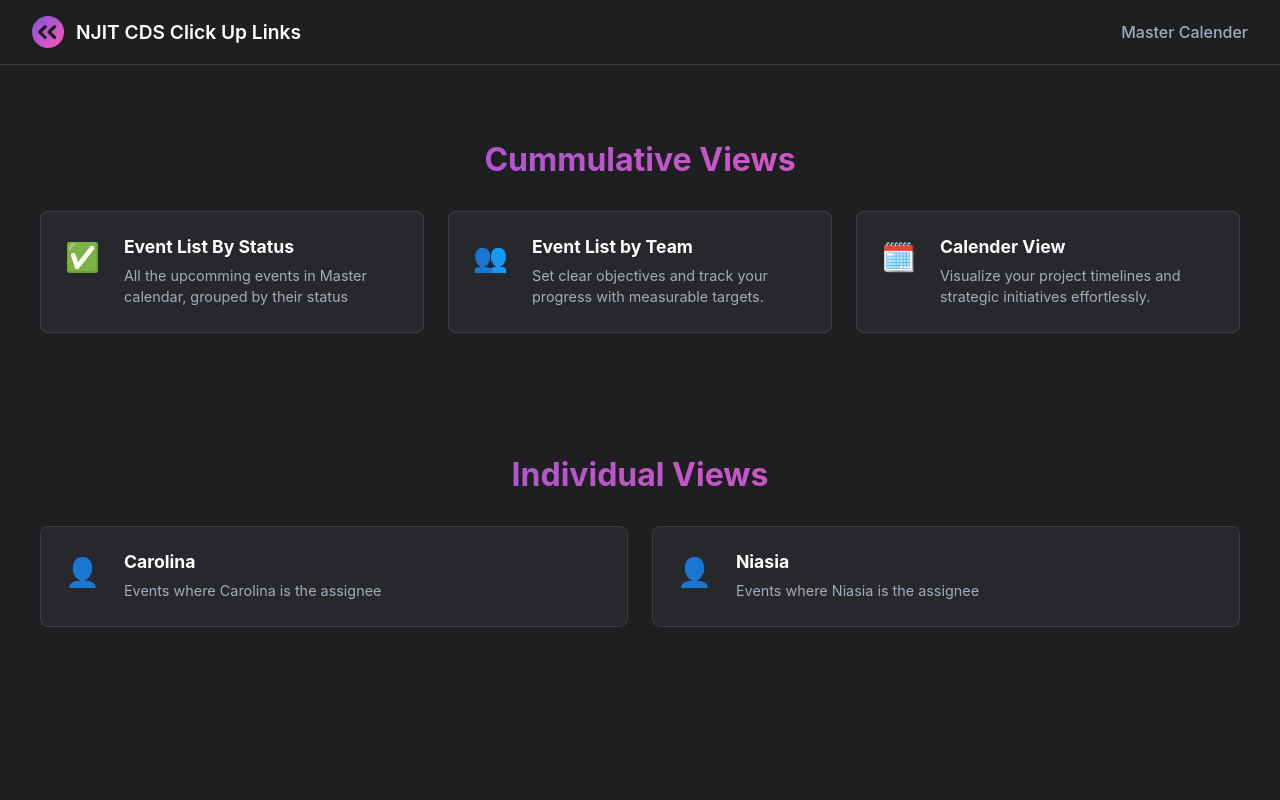
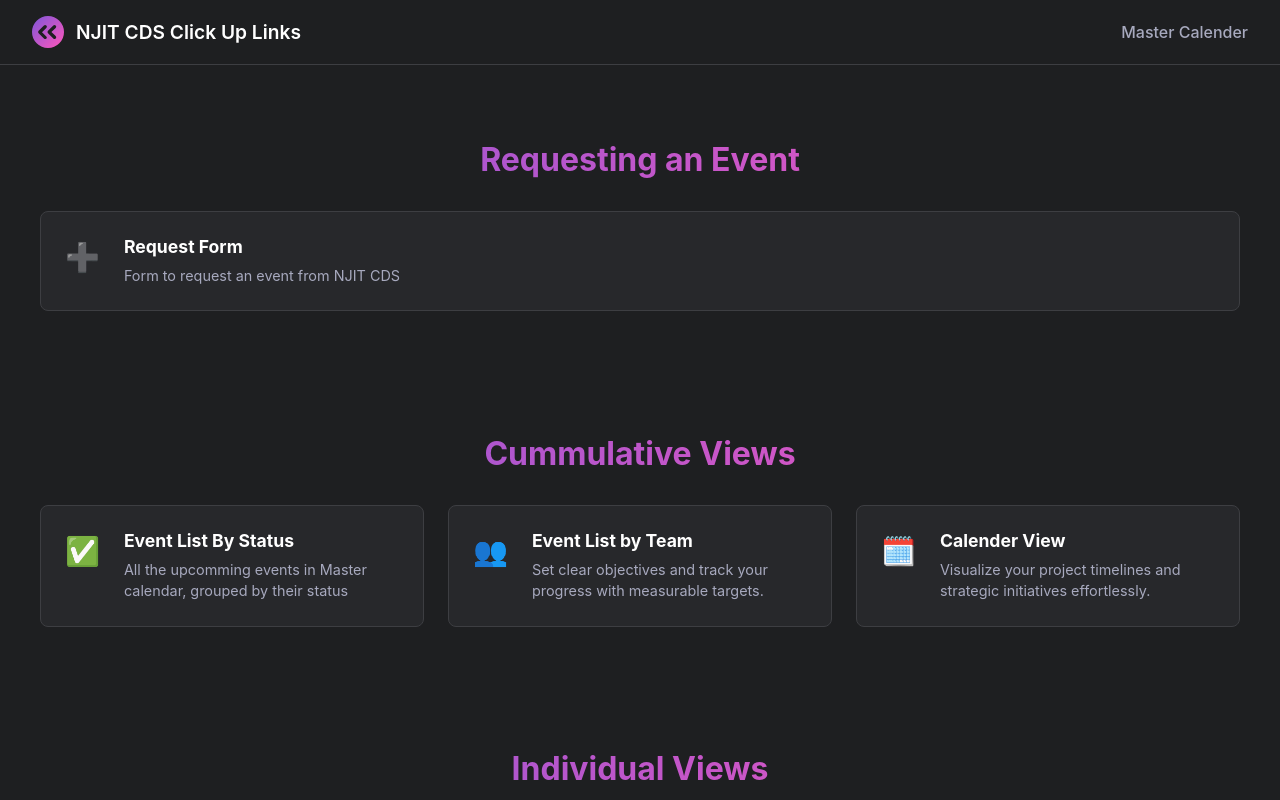
Before and after one commit to njitcds/clickup-links, a React (Create React App) app: page / in a window 1280 px wide. Shown: the top 800 px of the page. Built offline with nearby package versions, Linux system fonts and the light colour scheme.

Commit message:
form link added

```diff
--- a/src/App.js
+++ b/src/App.js
@@ -5,6 +5,17 @@
 
 // Data for our sections and cards
 const sectionsData = [
+  {
+    title: 'Requesting an Event',
+    cards: [
+      {
+        icon: '➕',
+        title: 'Request Form',
+        description: 'Form to request an event from NJIT CDS',
+        link: 'https://forms.clickup.com/90132059689/f/2ky4m5h9-593/NBBTUYY56HJ9TLEW0N',
+      },
+    ],
+  },
   {
     title: 'Cummulative Views',
     cards: [
```
